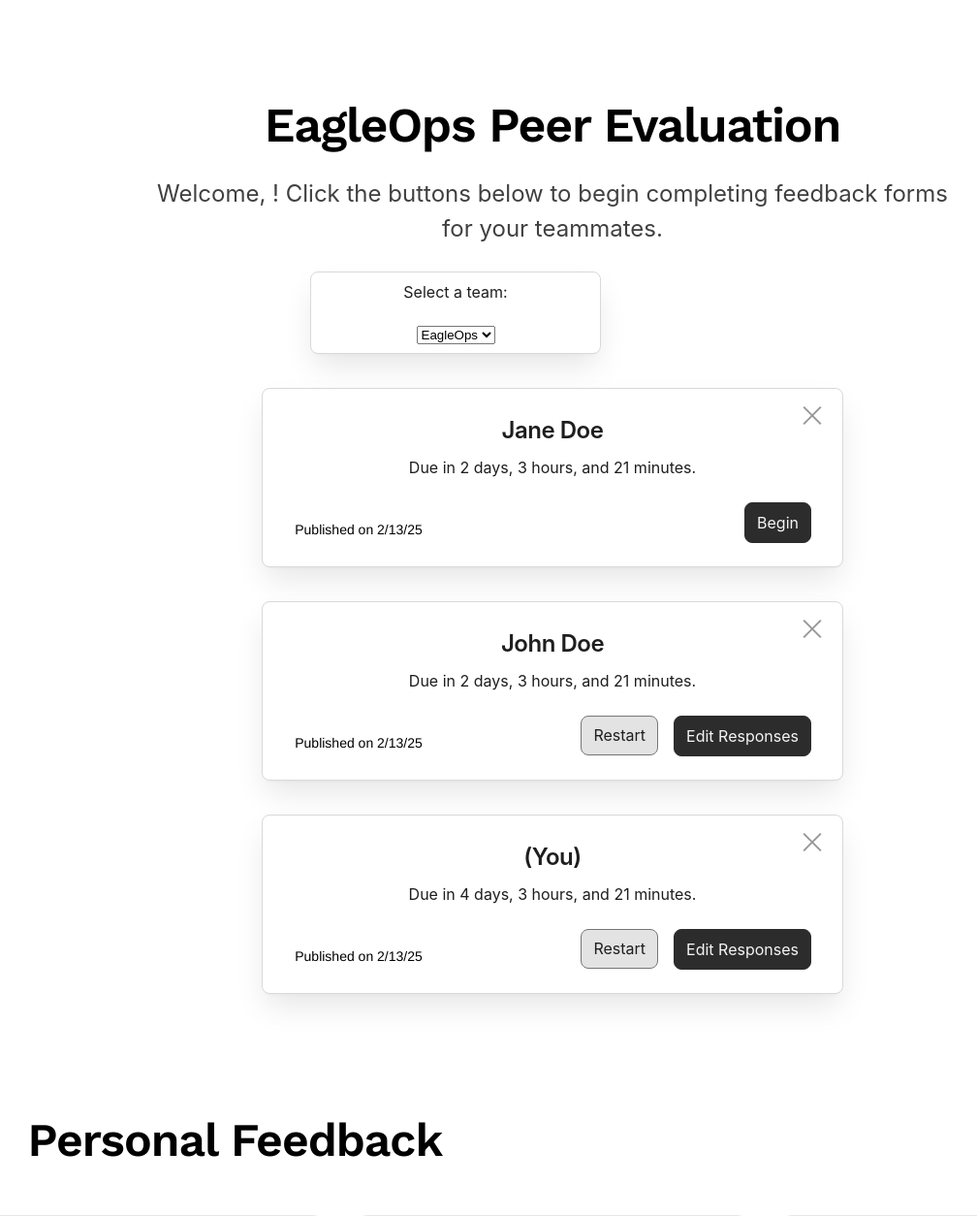
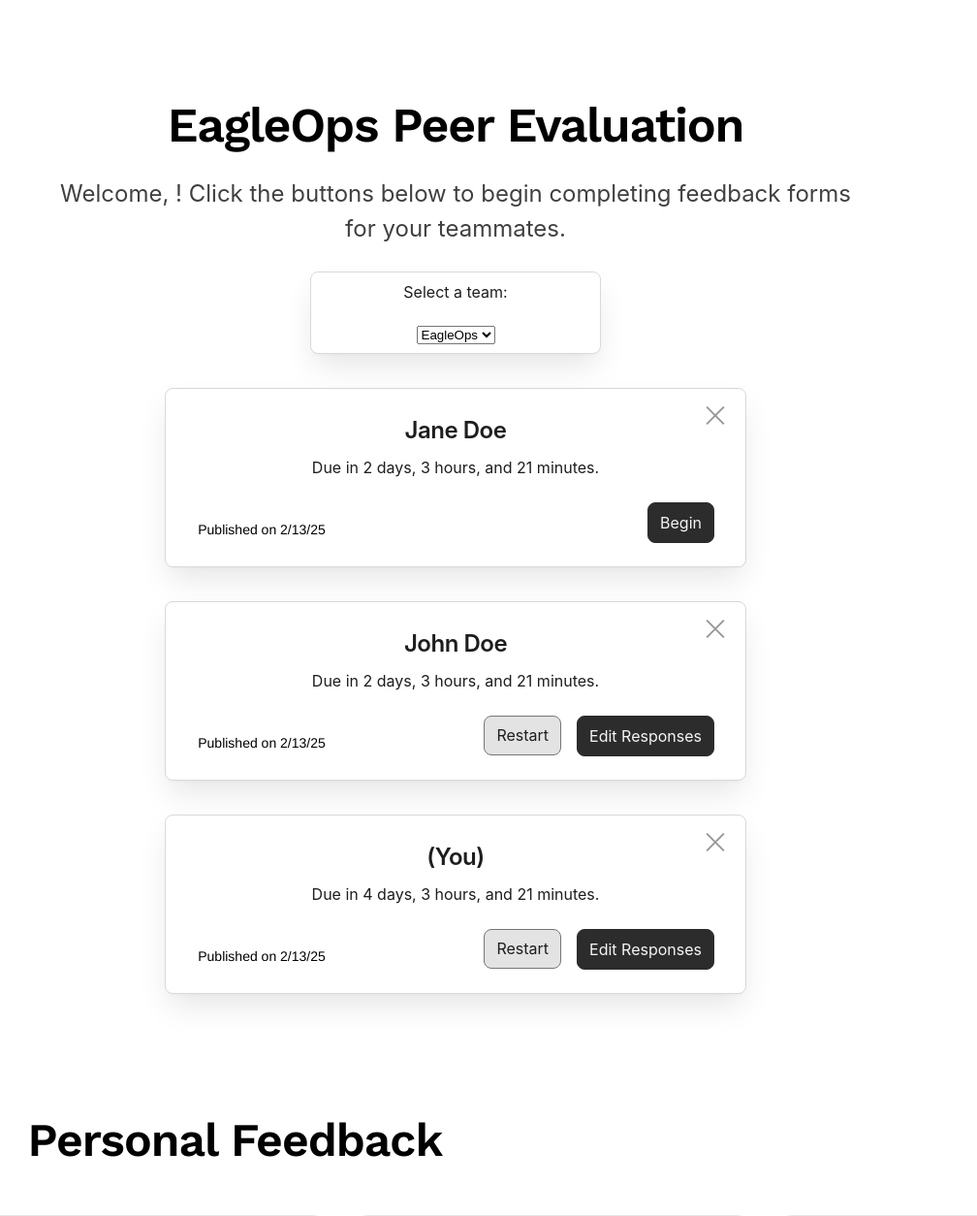
Before and after one commit to CSCI3364-Fall2025/BugBusters, a Django app: page /todo/ in a window 1280 px wide. Shown: the top 1254 px of the page at 97% size, without its empty margins (170-1178 px from the left). Run offline with Django 5.2, Linux system fonts and the light colour scheme; parts of the project's set-up code (start-up, migrations or seed data) failed here and were passed over; some libraries are stand-ins or nearby versions.

Commit message:
Centering todo page elements

```diff
--- a/EagleOps_Peer_Eval/static/css/to_do/style.css
+++ b/EagleOps_Peer_Eval/static/css/to_do/style.css
@@ -439,7 +439,8 @@
     gap: 40px;
     position: absolute;
     top: 50px;
-    left: 298px;
+    left: 50%; /* Moves the left edge to the center of the parent */
+    transform: translateX(-50%); /* Adjusts the element back by half of its width */
   }
 
   .landing-page .page-title {
@@ -506,7 +507,8 @@
     position: absolute;
     width: 600px;
     height: 185px;
-    left: 420px;
+    left: 50%; /* Moves the left edge to the center of the parent */
+    transform: translateX(-50%); /* Adjusts the element back by half of its width */
     border-radius: 8px;
   }
 
@@ -683,7 +685,8 @@
     position: absolute;
     width: 600px;
     height: 185px;
-    left: 420px;
+    left: 50%; /* Moves the left edge to the center of the parent */
+    transform: translateX(-50%); /* Adjusts the element back by half of its width */
     border-radius: 8px;
   }
 
@@ -725,6 +728,7 @@
     position: absolute;
     width: 600px;
     height: 185px;
-    left: 420px;
+    left: 50%; /* Moves the left edge to the center of the parent */
+    transform: translateX(-50%); /* Adjusts the element back by half of its width */
     border-radius: 8px;
   }
```
